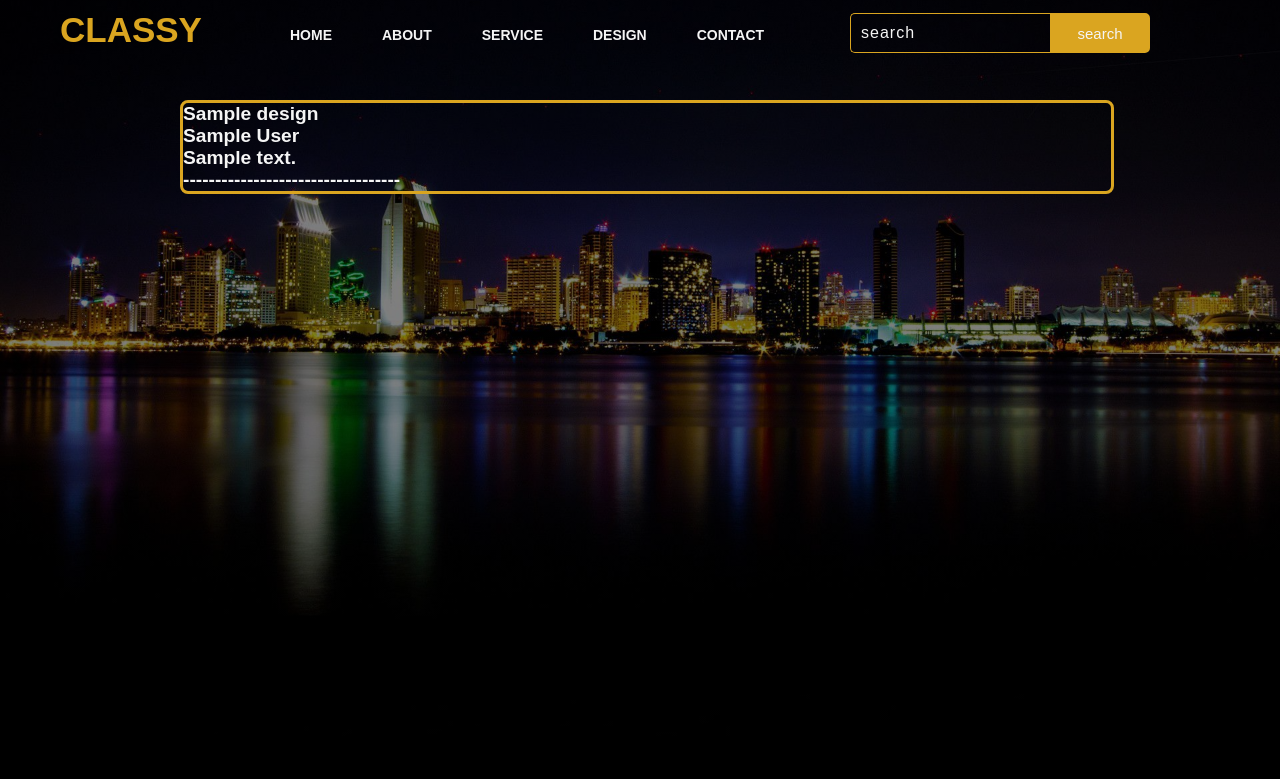
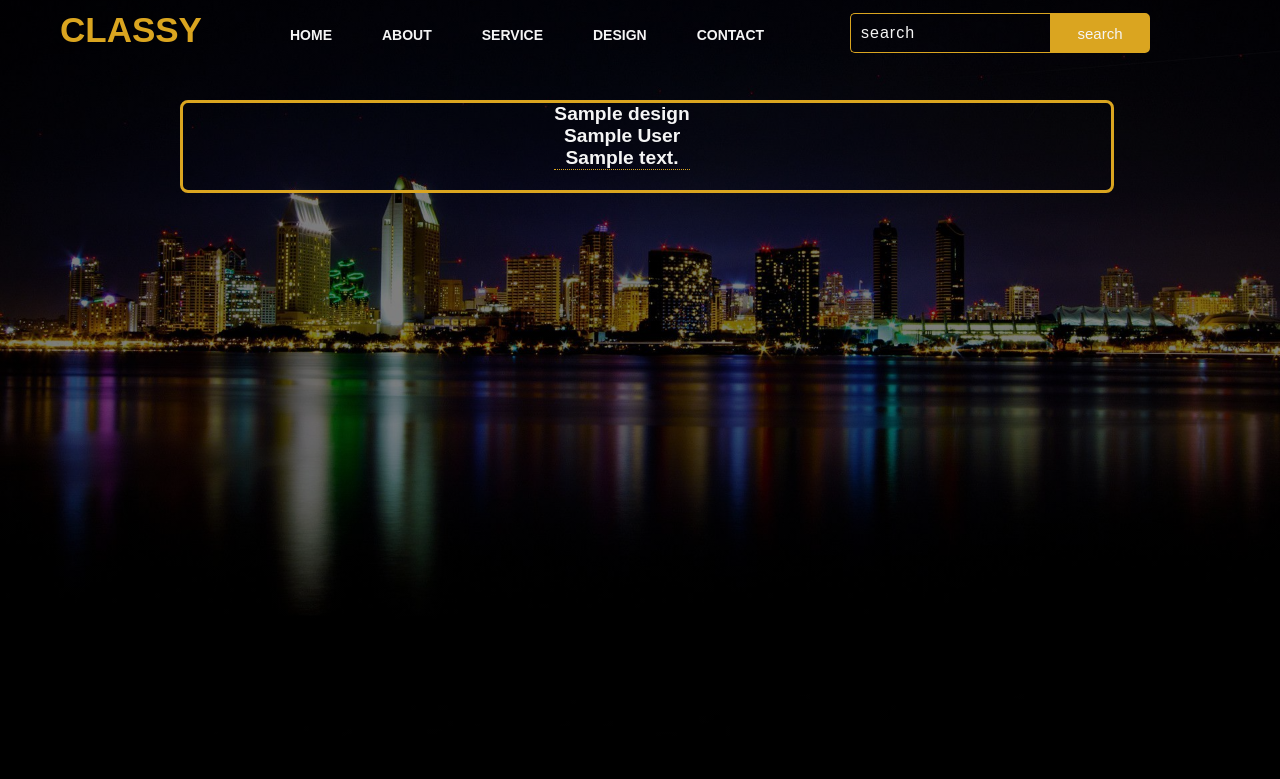
Before and after one commit to BrilliantPhoenix2024/Blog-Website, a Django app: template pages/templates/pages/design.html in a window 1280 px wide; the page is wider, and only the part inside the window is pictured. Shown: the top 779 px of that part. Run offline with Django 4.2, Linux system fonts and the light colour scheme; the template is opened without the code that fills it: most values are stand-ins (such as "Sample title", 1, 10 or a date in 2020).

Commit message:
design page eddited

```diff
--- a/pages/templates/pages/about.html
+++ b/pages/templates/pages/about.html
@@ -7,5 +7,4 @@
 {% block content %}
 
 
-
 {% endblock content %}
--- a/pages/templates/pages/design.html
+++ b/pages/templates/pages/design.html
@@ -9,15 +9,16 @@
     position: absolute;top: 100px;left: 180px;color: whitesmoke;
     font-size: larger;font-family: Arial;font-weight: bold;
     border: 3px solid goldenrod;border-radius: 8px">
-
         {% for design in designs_list %}
+            <div class="card" style="width: fit-content;height: fit-content;text-align: center;margin-left: 40%;border-bottom: 1px dotted goldenrod;margin-bottom: 20px">
                 {{ design.title }}
                 <br>
                 {{ design.author }}
                 <br>
                 {{ design.description }}
-            <p>----------------------------------</p>
+            </div>
         {% endfor %}
+    </div>
 
-    </div>
+
 {% endblock content %}
--- a/pages/templates/pages/services.html
+++ b/pages/templates/pages/services.html
@@ -6,6 +6,4 @@
 
 {% block content %}
 
-
-
 {% endblock content %}
--- a/templates/_base.html
+++ b/templates/_base.html
@@ -7,6 +7,7 @@
     <meta name="viewport"
           content="width=device-width, user-scalable=no, initial-scale=1.0, maximum-scale=1.0, minimum-scale=1.0">
     <meta http-equiv="X-UA-Compatible" content="ie=edge">
+
     <title>{% block page_title %}{% endblock page_title %}</title>
     <link rel="stylesheet" href="{% static 'css/style.css' %}">
 </head>
@@ -48,5 +49,6 @@
 
 {% endblock content %}
 
+
 </body>
 </html>
```
Also changed, not shown: db.sqlite3. Lines whose indentation alone changed are shown as unchanged.
